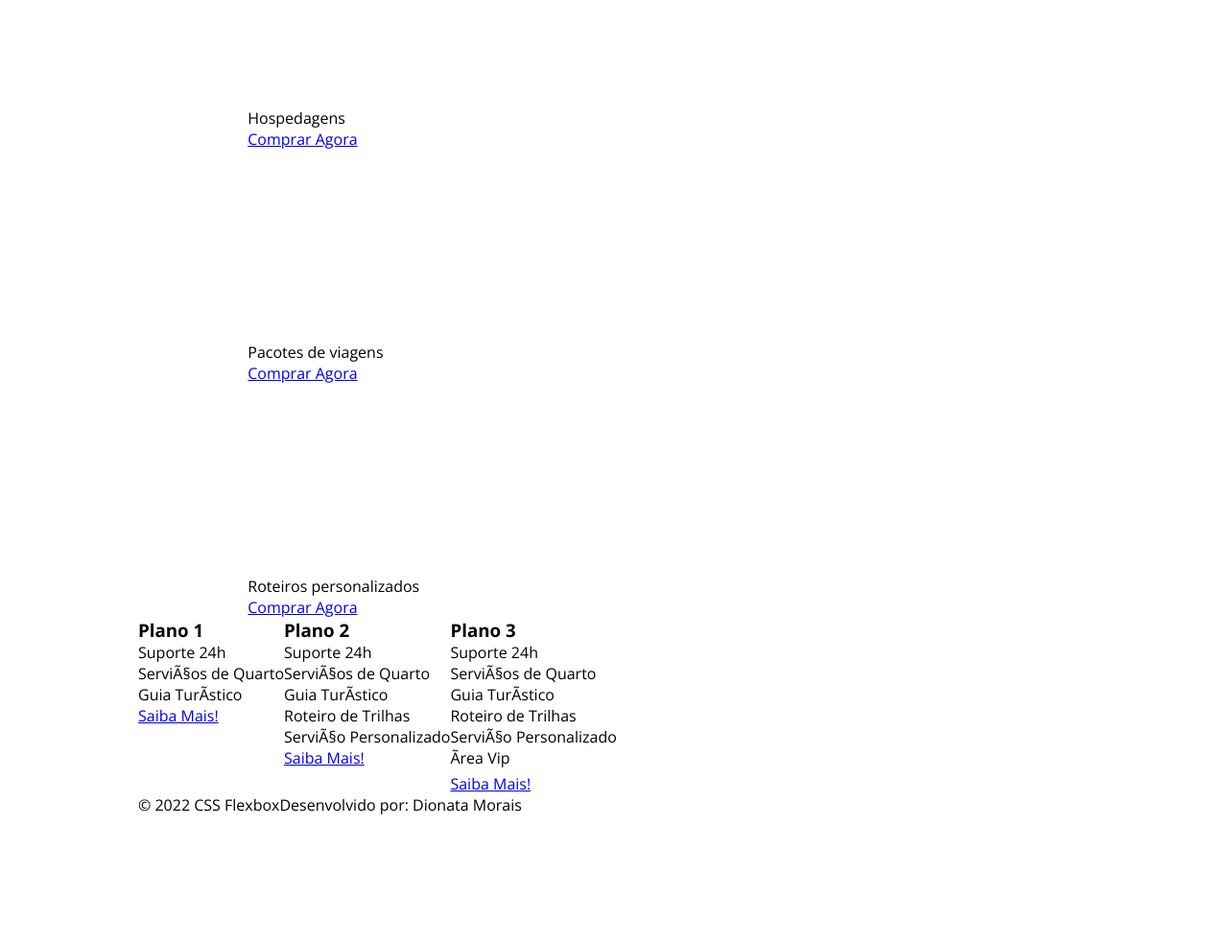
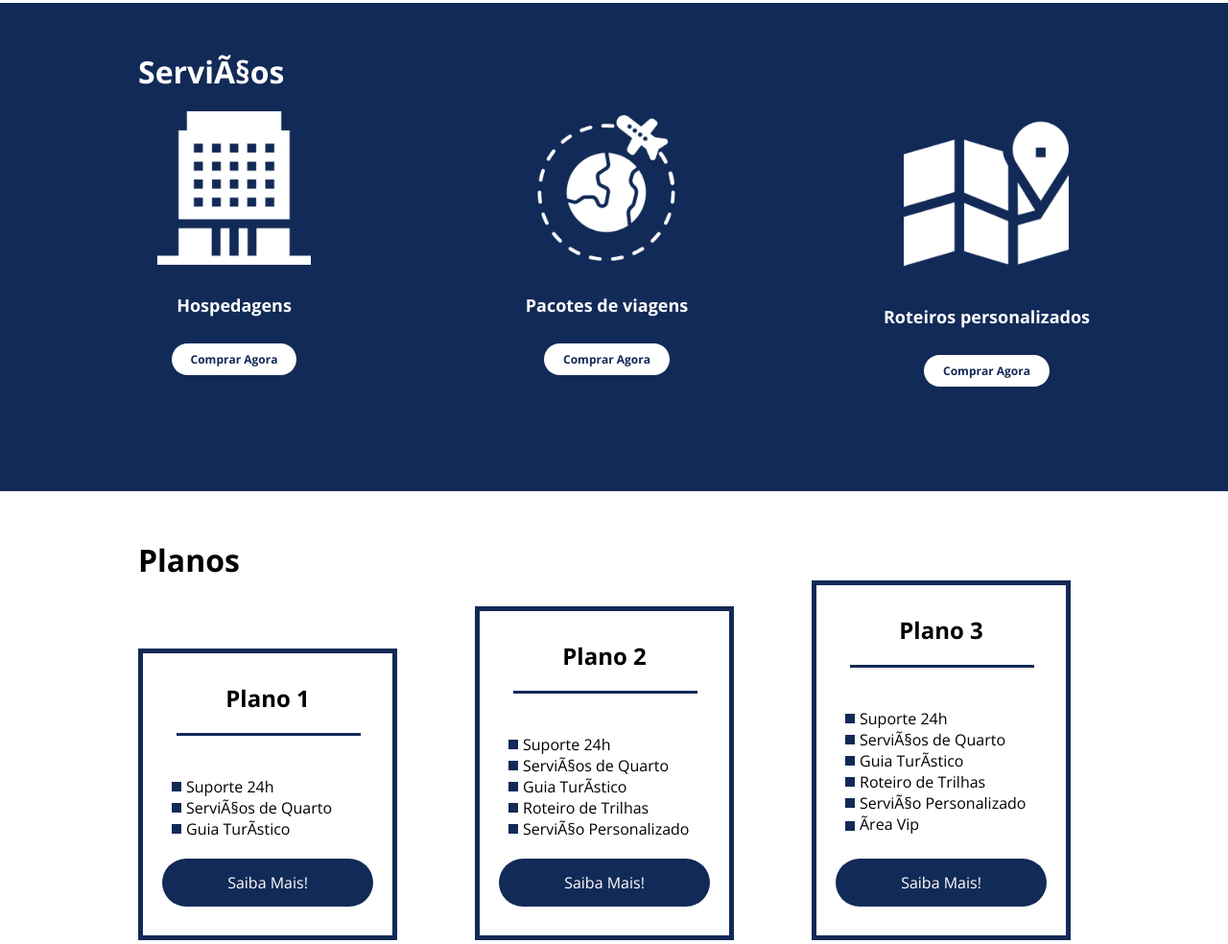
Before and after one commit to D-Morais/landing-page, a plain HTML site: page index.html in a window 1280 px wide. Shown: the part 1188-2172 px from the top of the page at 96% size. Before the commit the page ends 2038 px from the top, so only its background shows below. Drawn offline with nearby package versions, Linux system fonts and the light colour scheme.

Commit message:
Finalizando a Página

```diff
--- a/index.html
+++ b/index.html
@@ -24,7 +24,7 @@
             <div class="texto-apresentacao">
                 <h1>Flex <br>Turismos</h1>
                 <p>O melhor serviço para você!</p>
-                <a href="#">Saiba Mais!</a>
+                <a href="#" class="btn">Saiba Mais!</a>
             </div>
             <div>
                 <div><img src="./img/0-main.png" alt="banner de apresentação"></div>
@@ -40,40 +40,46 @@
                 <img src="./img/1-quem-somos.png" alt="balcão de atendimento">
             </div>
         </section>
-        <section class="flex-container">
+        <section class="container-externo">
+            <div class="flex-container" id="servicos">
                 <div>
                     <h2>Serviços</h2>
                 </div>
-            <div>
-                <div>
+                <div class="list-servicos">
+                    <div class="item-servico">
                         <div><img src="./img/icon-2.png" alt="hospedagens"></div>
                         <p>Hospedagens</p>
                         <a href="#">Comprar Agora</a>
                     </div>
-                <div>
+                    <div class="item-servico">
                         <div><img src="./img/icon-1.png" alt="pacote de viagens"></div>
                         <p>Pacotes de viagens</p>
                         <a href="#">Comprar Agora</a>
                     </div>
-                <div>
+                    <div class="item-servico">
                         <div><img src="./img/icon-3.png" alt="roteiros personalizados"></div>
                         <p>Roteiros personalizados</p>
                         <a href="#">Comprar Agora</a>
                     </div>
                 </div>
+            </div>
         </section>
-        <section class="flex-container">
-            <div>
+        <section class="flex-container" id="planos">
+            <div><h2>Planos</h2></div>
+            <div class="list-planos">
+                <div class="item-plano">
                     <h3>Plano 1</h3>
+                    <br>
                     <ul>
                         <li>Suporte 24h</li>
                         <li>Serviços de Quarto</li>
                         <li>Guia Turístico</li>
                     </ul>
-                <a href="#">Saiba Mais!</a>
+                    <a href="#" class="btn">Saiba Mais!</a>
                 </div>
-            <div>
+                <div class="item-plano">
                     <h3>Plano 2</h3>
+                    <br>
                     <ul>
                         <li>Suporte 24h</li>
                         <li>Serviços de Quarto</li>
@@ -81,10 +87,11 @@
                         <li>Roteiro de Trilhas</li>
                         <li>Serviço Personalizado</li>
                     </ul>
-                <a href="#">Saiba Mais!</a>
+                    <a href="#" class="btn">Saiba Mais!</a>
                 </div>
-            <div>
+                <div class="item-plano">
                     <h3>Plano 3</h3>
+                    <br>
                     <ul>
                         <li>Suporte 24h</li>
                         <li>Serviços de Quarto</li>
@@ -93,13 +100,16 @@
                         <li>Serviço Personalizado</li>
                         <li>Área Vip</li>
                     </ul>
-                <a href="#">Saiba Mais!</a>
+                    <a href="#" class="btn">Saiba Mais!</a>
+                </div>
             </div>
         </section>
     </main>
-    <footer class="flex-container">
+    <footer>
+        <div class="flex-container footer">
             <p>&copy; 2022 CSS Flexbox</p>
             <p>Desenvolvido por: Dionata Morais</p>
+        </div>
     </footer>
 </body>
 </html>
--- a/style.css
+++ b/style.css
@@ -24,6 +24,7 @@ div img{
     max-width: 992px;
     margin: auto;
     width: 100%;
+    min-width: 320px;
 }
 
 header {
@@ -64,7 +65,7 @@ header .menu {
     margin-bottom: 10px;
 }
 
-.texto-apresentacao a{
+.btn{
     background-color: #122A57;
     color: #fff;
     text-align: center;
@@ -105,3 +106,181 @@ header .menu {
     margin-bottom: 10px;
     width: 90%;
 }
+
+#quem-somos img {
+    min-width: 420px;
+}
+
+.container-externo{
+    background-color: #122A57;
+    width: 100%;
+}
+
+#servicos{
+    flex-direction: column;
+    padding-top: 50px;
+    padding-bottom: 100px;
+}
+
+#servicos h2{
+    color: #fff;
+    font-size: 32px;
+    margin-bottom: 20px;
+}
+
+.list-servicos{
+    display: flex;
+    justify-content: space-between;
+}
+
+
+.list-servicos .item-servico{
+    text-align: center;
+}
+
+.item-servico a{
+    width: 220px;
+    background-color: #fff;
+    border-radius: 30px;
+    text-align: center;
+    margin-top: 20px;
+    line-height: 50px;
+    padding: 8px 20px;
+    text-decoration: none;
+    color:#122A57;
+    font-size: 12px;
+    font-weight: 700;
+}
+
+.item-servico p{
+    font-weight: 700;
+    font-size: 18px;
+    color: #fff;
+    margin-top: 30px;
+    margin-bottom: 20px;
+}
+.item-servico img{
+    width: 80%;
+    margin: auto;
+}
+
+#planos {
+    flex-direction: column;
+    min-height: 100vh;
+    padding-top: 50px;
+}
+
+#planos h2{
+    font-size: 32px;
+}
+
+.list-planos{
+    display: flex;
+    align-items: flex-end;
+    justify-content: space-between;
+}
+
+.item-plano{
+    flex: 1;
+    border: 5px solid #122A57;
+    margin-right: 20px;
+    padding: 10px;
+    max-width: 240px;
+}
+
+.item-plano .btn{
+    margin: auto;
+    margin-bottom: 20px;
+}
+
+.item-plano h3{
+    font-size: 24px;
+    display: flex;
+    flex-direction: column;
+    text-align: center;
+    margin-top: 20px;
+}
+
+.item-plano h3::after{
+    content: "";
+    background-color: #122A57;
+    width: 80%;
+    height: 3px;
+    margin-top: 20px;
+    margin-bottom: 10px;
+    margin-left: 25px;
+}
+
+.item-plano ul{
+    padding: 10px 20px;
+    display: flex;
+    flex-direction: column;
+    margin-bottom: 10px;
+}
+
+.item-plano ul li{
+    display: flex;
+    flex-wrap: nowrap;
+    align-items: center;
+}
+
+.item-plano ul li::before{
+    content: "";
+    width: 10px;
+    height: 10px;
+    background-color: #122A57;
+    margin-right: 5px;
+}
+
+footer{
+    background-color: #122A57;
+    height: 70px;
+    display: flex;
+    align-items: centerSS;
+}
+
+footer .footer{
+    justify-content: space-between;
+    color: #fff;
+}
+
+/* mobile */
+@media(max-width: 992px){
+    .flex-container{
+        flex-direction: column;
+    }
+    .apresentacao{
+        flex-direction: column-reverse;
+    }
+    .apresentacao .texto-apresentacao{
+        width: 100%;
+    }
+    #quem-somos{
+        flex-direction: column-reverse;
+    }
+    #quem-somos img{
+        min-width: 320px;
+        margin: auto;
+    }
+    .list-servicos{
+        flex-direction: column;
+        margin-bottom: 20px;
+    }
+    .item-servico img{
+        width: 50%;
+        margin: auto;
+    }
+
+    .list-planos{
+        flex-direction: column;
+        align-items: flex-start;
+        margin-bottom: 30px;
+    }
+
+    .list-planos .item-plano{
+        max-width: 90%;
+        margin: auto;
+        margin-bottom: 20px;
+        width: 100%;
+    }
+}
```
Lines whose indentation alone changed are shown as unchanged.
